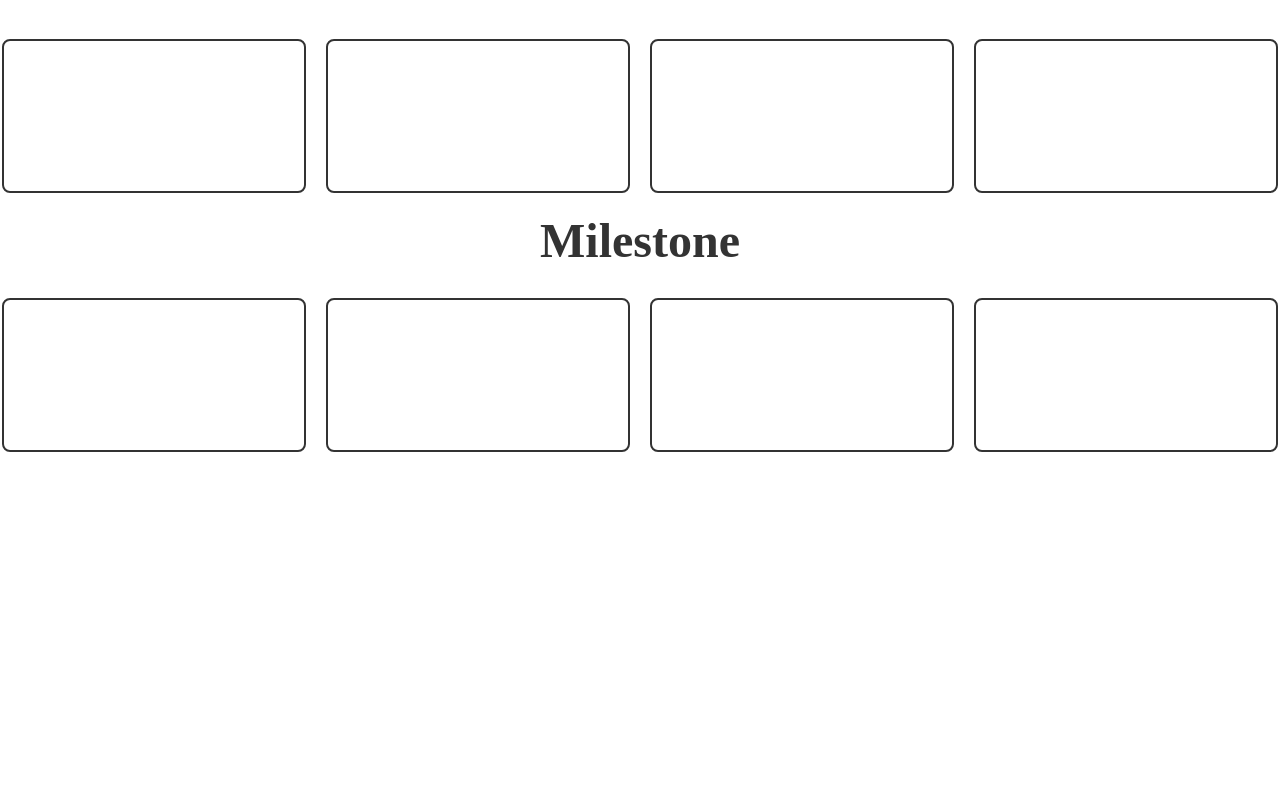
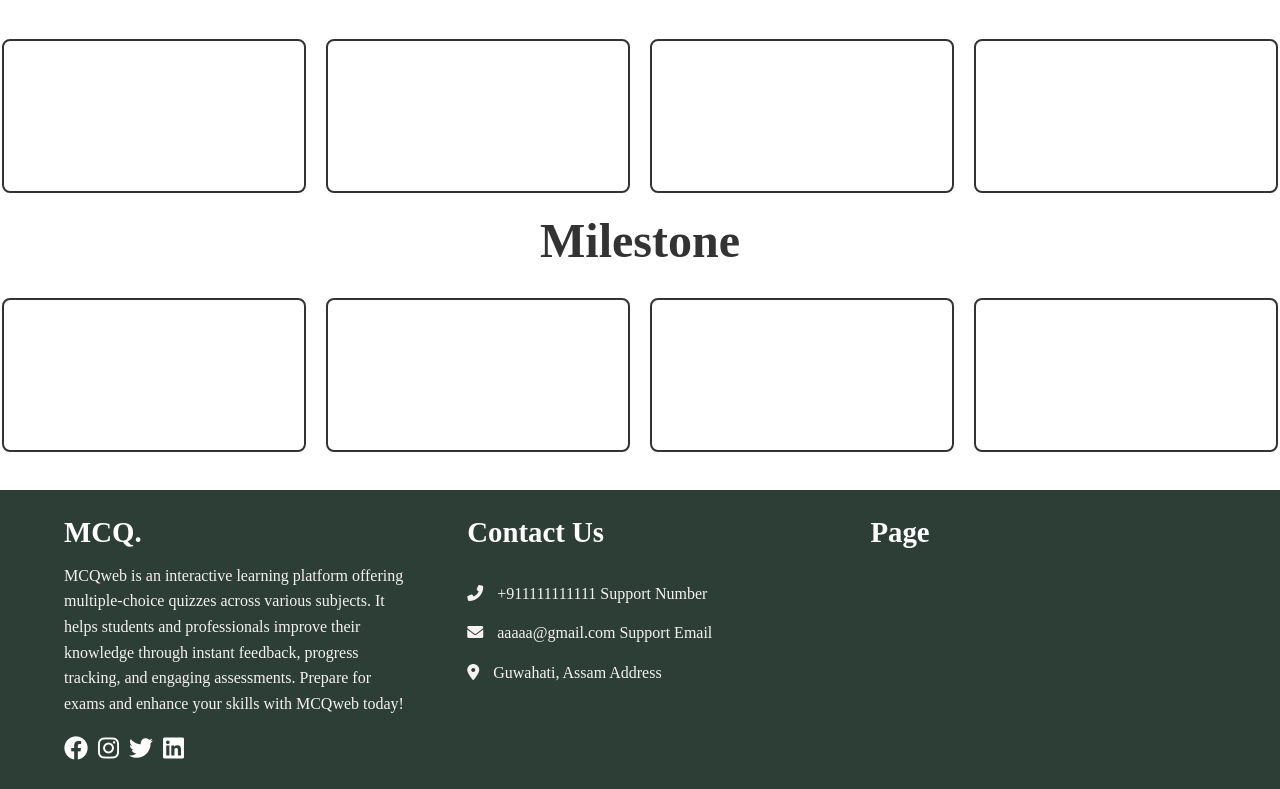
Before and after one commit to dhiraj-001/edu_web, a React (Vite) app: page / in a window 1280 px wide. Shown: the part 698-1487 px from the top of the page. Before the commit the page ends 1150 px from the top, so only its background shows below. Built offline with nearby package versions, Linux system fonts and the light colour scheme.

Commit message:
first commit

```diff
--- a/index.html
+++ b/index.html
@@ -5,6 +5,8 @@
   <meta charset="UTF-8" />
   <link rel="icon" type="image/svg+xml" href="/vite.svg" />
   <meta name="viewport" content="width=device-width, initial-scale=1.0" />
+  <link href="https://cdnjs.cloudflare.com/ajax/libs/font-awesome/6.0.0/css/all.min.css" rel="stylesheet" />
+
   <title>MCQ WEB</title>
 </head>
 
--- a/package.json
+++ b/package.json
@@ -31,6 +31,6 @@
     "globals": "^15.14.0",
     "postcss": "^8.5.1",
     "tailwindcss": "^4.0.0",
-    "vite": "^4.0.4"
+    "vite": "^6.0.11"
   }
 }
--- a/src/App.jsx
+++ b/src/App.jsx
@@ -5,7 +5,8 @@ import Header from './Component/Hearder';
 import Event from './Component/Event';
 import Login from './Component/Login';
 import Home from './Component/Home';
-
+import Footer from './Component/Footer';
+import Milestone from './Component/Milestone';
 function App() {
   const [count, setCount] = useState(0);
 
@@ -18,6 +19,8 @@ function App() {
           <Route path="/event" element={<Event />} />
           <Route path="/signup" element={<Signup />} />
           <Route path="/login" element={<Login />} />
+          <Route path="/milestone" element={<Milestone />} />
+          <Route path="/footer" element={<Footer />} />
         </Routes>
       </Router>
     </>
--- /dev/null
+++ b/src/CSS/Footer.css
@@ -0,0 +1,46 @@
+footer {
+  display: flex;
+  justify-content: space-between;
+  padding: 2% 5% 2% 5%;
+  background-color: #2d3e37;
+  color: #fff;
+  margin-top: 3%;
+}
+
+.footer-left,
+.footer-center,
+.footer-right {
+  width: 30%;
+}
+
+.h1 {
+  font-size: 1.8rem;
+  color: #fff;
+}
+
+.footer-description,
+.footer-contact,
+.footer-right {
+  font-size: 1rem;
+  color: #f6f2f2;
+}
+
+.social-icons {
+  margin-top: 20px;
+}
+
+.icon {
+  font-size: 1.5rem;
+  margin-right: 10px;
+  color: #fff;
+  text-decoration: none;
+}
+
+.icon:hover {
+  color: #4c8c7a;
+}
+
+footer .footer-center p i,
+footer .footer-left p i {
+  margin-right: 10px;
+}
--- /dev/null
+++ b/src/Component/Footer.jsx
@@ -0,0 +1,50 @@
+import React from 'react';
+import '../CSS/Footer.css';
+
+const Footer = () => {
+  return (
+    <footer className="footer">
+      <div className="footer-left">
+        <h1 className="h1">MCQ.</h1>
+        <p className="footer-description">
+          MCQweb is an interactive learning platform offering multiple-choice
+          quizzes across various subjects. It helps students and professionals
+          improve their knowledge through instant feedback, progress tracking,
+          and engaging assessments. Prepare for exams and enhance your skills
+          with MCQweb today!
+        </p>
+        <div className="social-icons">
+          <a href="#" className="icon">
+            <i className="fab fa-facebook"></i>
+          </a>
+          <a href="#" className="icon">
+            <i className="fab fa-instagram"></i>
+          </a>
+          <a href="#" className="icon">
+            <i className="fab fa-twitter"></i>
+          </a>
+          <a href="#" className="icon">
+            <i className="fab fa-linkedin"></i>
+          </a>
+        </div>
+      </div>
+      <div className="footer-center">
+        <h2 className="h1">Contact Us</h2>
+        <p className="footer-contact">
+          <i className="fas fa-phone-alt"></i> +911111111111 Support Number
+        </p>
+        <p className="footer-contact">
+          <i className="fas fa-envelope"></i> aaaaa@gmail.com Support Email
+        </p>
+        <p className="footer-contact">
+          <i className="fas fa-map-marker-alt"></i> Guwahati, Assam Address
+        </p>
+      </div>
+      <div className="footer-right">
+        <h2 className="h1">Page</h2>
+      </div>
+    </footer>
+  );
+};
+
+export default Footer;
--- a/src/Component/Home.jsx
+++ b/src/Component/Home.jsx
@@ -3,6 +3,7 @@ import '../CSS/Home.css';
 import benner from '../view/benner.jpg';
 import Event from './Event';
 import Milestone from './Milestone';
+import Footer from './Footer';
 
 const Home = () => {
   return (
@@ -27,6 +28,7 @@ const Home = () => {
       </div>
       <Event />
       <Milestone />
+      <Footer />
     </>
   );
 };
```
Also changed, not shown: 1 other file (tests, documents, lock files or other folders).
